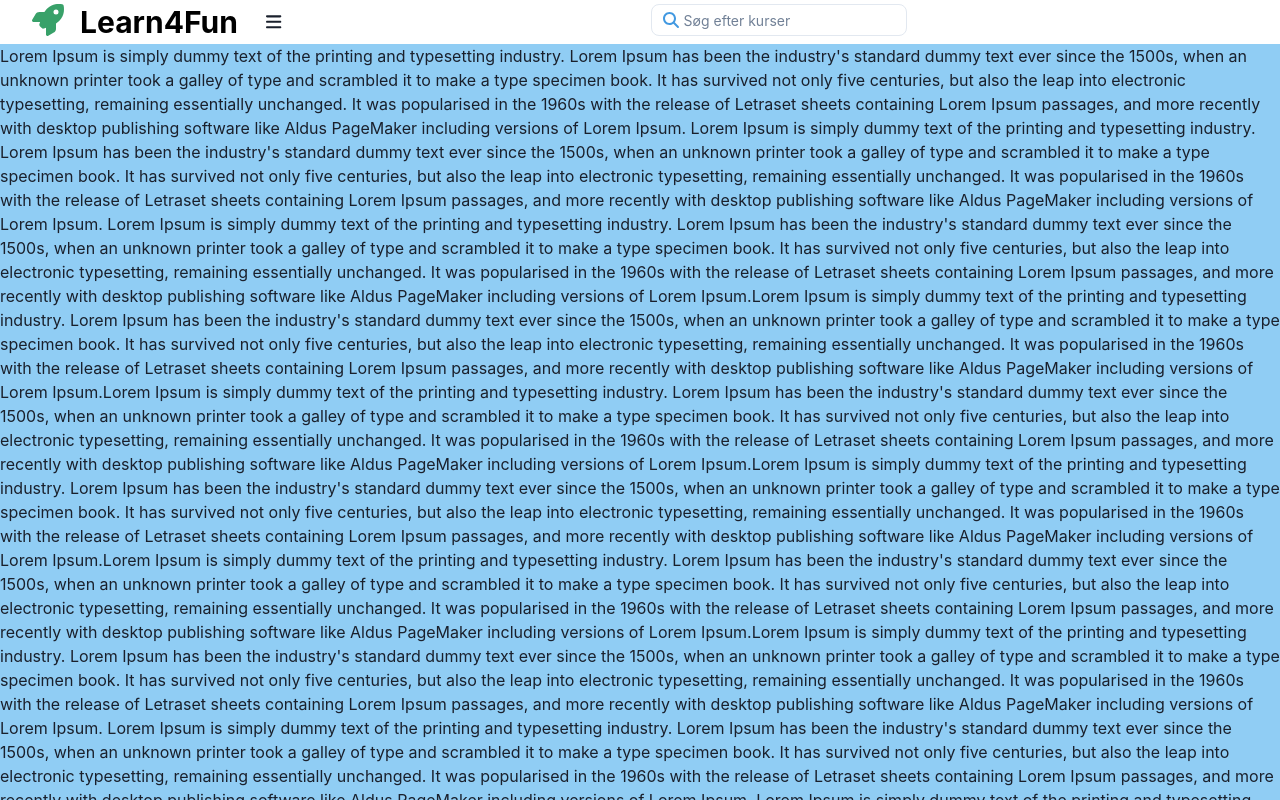
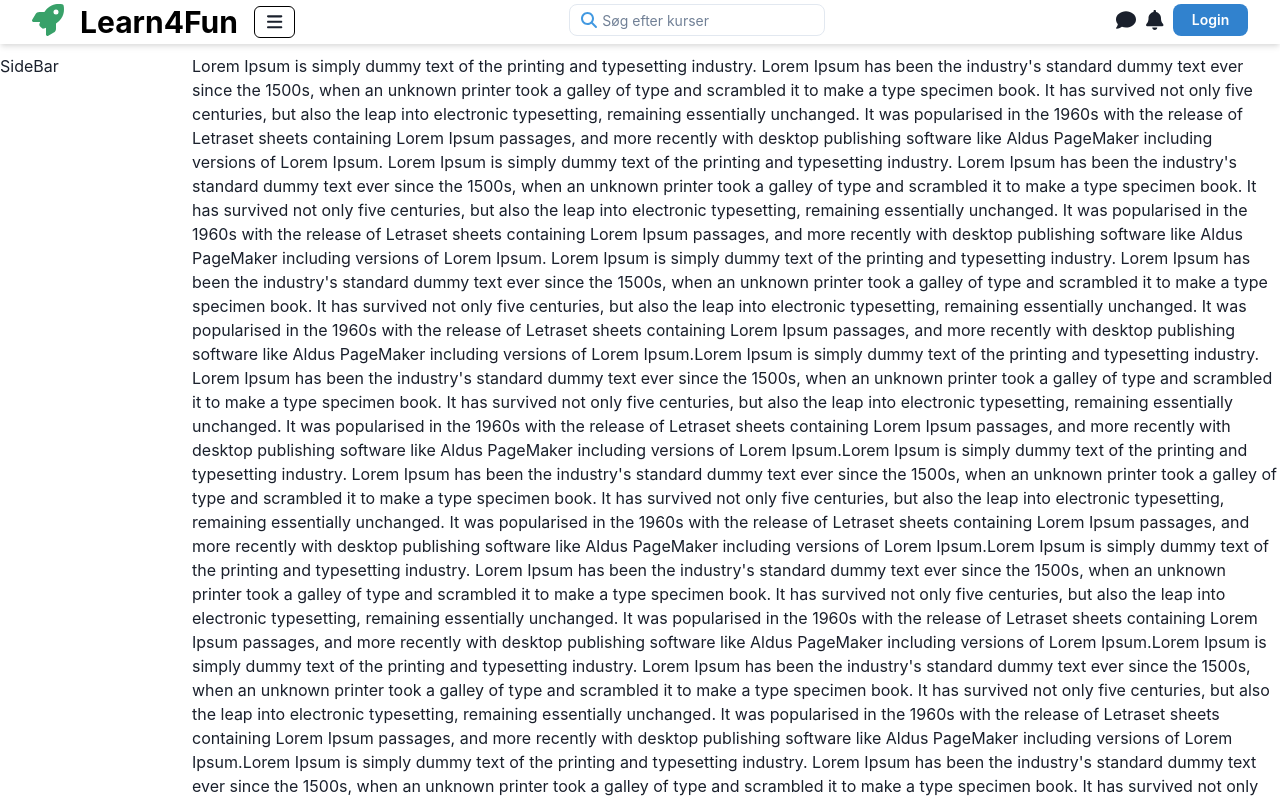
Before and after one commit to nikl1425/NextTsL4F, a Next.js app: page / in a window 1280 px wide. Built offline with nearby package versions, Linux system fonts and the light colour scheme.

Commit message:
navbar layout done

```diff
--- a/pages/layout.tsx
+++ b/pages/layout.tsx
@@ -1,7 +1,10 @@
-import React, { FC } from "react";
-import { Grid, GridItem, Box, Container, Flex } from '@chakra-ui/react';
+import React, { FC, useEffect, useState } from "react";
+import { Grid, GridItem, Box, Container, Flex, Slide } from '@chakra-ui/react';
 import NavBar from '../src/components/navBar/NavBar';
+import SideBar from "../src/components/sidebar/SideBar";
 import { Bool } from "reselect/es/types";
+import useAppSelector from '../src/redux/hooks/useAppSelector';
+
 
 type Props = {
     children?: React.ReactNode
@@ -12,34 +15,35 @@ const SIDEBAR_WIDTH: number = 15;
 
 const SwitchItem: FC<{ active: Boolean, width: number }> = ({ active, width }) => {
     if (!active) {
-        return <Box></Box>
+        return <Box transition="linear" transitionDuration='300ms'></Box>
     } else {
         return (
-            <Box bg='blue.300' w={`${width}%`}>
-                Nav
+            <Box transition="linear" transitionDuration='300ms'bg='white' w={`${width}%`}>
+                <SideBar title="sidebar" />
             </Box>
         )
     }
 }
 
 const Layout: FC<Props> = ({ children }) => {
+    const sideBarActive = useAppSelector((state) => state.AppManager.sideBarActive);
 
-    const sideBarActive = false;
 
     return (
         <Box margin='0' display='block' h='100vh'>
             <Flex h='full' w='full' grow='1' direction='column'>
-                <Box>
+                <Box bg='white' boxShadow='md'>
                     <Container marginTop='4px' marginBottom='4px' maxW='full'>
-                    <NavBar />
+                        <NavBar />
                     </Container>
                 </Box>
-                <Box h='100%' bg='blue.200' overflowY='auto'>
+                <Box h='100%' marginTop='10px' overflowY='auto' bg='white'>
                     <Flex direction='row'>
-                        <SwitchItem width={SIDEBAR_WIDTH} active={sideBarActive}/>
-                        <Box w={sideBarActive ? `${100-SIDEBAR_WIDTH}%` : '100%'}>
-                            {children}
-                        </Box>
+                            <SwitchItem width={SIDEBAR_WIDTH} active={sideBarActive} />
+                            <Box transition="linear" transitionDuration='300ms' w={sideBarActive ? `${100 - SIDEBAR_WIDTH}%` : '100%'}>
+                                {children}
+                            </Box>
+
                     </Flex>
                 </Box>
             </Flex>
--- /dev/null
+++ b/src/components/Buttons/LoginButton.tsx
@@ -0,0 +1,17 @@
+import React, {FC} from "react";
+import { Button } from '@chakra-ui/react';
+
+const Login: FC<{
+    title: string,
+    border?: string,
+    borderColor?: string,
+    size: string,}> = ({title, border, borderColor, size}) => {
+
+    return (
+        <>
+            <Button rounded='lg' w='75px' variant='solid' colorScheme='blue' size={size}>{title}</Button>
+        </>
+    )
+}
+
+export default Login;
--- a/src/components/Buttons/ToggleButton.tsx
+++ b/src/components/Buttons/ToggleButton.tsx
@@ -1,10 +1,13 @@
-import React, { FC, useState } from "react";
+import React, { FC, useEffect, useState } from "react";
 import FontAwesomeWrap from "../Icons/FontAwesomeWrap";
 import { Button, BorderProps } from '@chakra-ui/react';
 import { faBars, IconDefinition } from "@fortawesome/free-solid-svg-icons";
 import { SizeProp } from "@fortawesome/fontawesome-svg-core";
 import useAppDispatch from "../../redux/hooks/useAppDispatch";
+import useAppSelector from "../../redux/hooks/useAppSelector";
 import { ActionCreatorWithoutPayload, PayloadAction } from "@reduxjs/toolkit";
+import { toggleSidebar } from "../../redux/reducers/appSlice";
+import { RootState } from "../../redux/types";
 
 const ToggleButton: FC<{
     iconRef: IconDefinition,
@@ -12,7 +15,7 @@ const ToggleButton: FC<{
     borderColor: string,
     size: string,
     iconSize: SizeProp,
-    dispatcher?: ActionCreatorWithoutPayload
+    dispatcher?: ActionCreatorWithoutPayload | void
 }> = (
     {
         iconRef,
@@ -25,9 +28,18 @@ const ToggleButton: FC<{
         const [active, SetActive] = useState(false);
 
         const dispatch = useAppDispatch();
+        const initActive = useAppSelector((state : RootState) => state.AppManager.sideBarActive);
+
+
+        useEffect(() => {
+            SetActive(initActive)
+        }, [])
+
 
         const executeOnclick = () => {
             SetActive(!active);
+
+            dispatch(toggleSidebar());
         }
 
         return (
--- a/src/components/Buttons/types.d.ts
+++ /dev/null
@@ -1,5 +0,0 @@
-export type LoginProps = {
-    title: string,
-    handler: (() => void),
-    disable?: boolean
-}
--- a/src/components/navBar/NavBar.tsx
+++ b/src/components/navBar/NavBar.tsx
@@ -4,9 +4,10 @@ import React, { Dispatch, FC, SetStateAction } from "react";
 import { Course } from "@prisma/client";
 import { Flex, Box, Spacer, Center, Container, Heading, Button } from '@chakra-ui/react';
 import FontAwesomeWrap from "../Icons/FontAwesomeWrap";
-import { faRocket, faBars } from "@fortawesome/free-solid-svg-icons";
+import { faRocket, faBars, faBell, faComment } from "@fortawesome/free-solid-svg-icons";
 import ToggleButton from "../Buttons/ToggleButton";
 import { toggleSidebar } from "../../redux/reducers/appSlice";
+import LoginButton from "../Buttons/LoginButton";
 
 const NavBar: FC = () => {
 
@@ -43,7 +44,7 @@ const NavBar: FC = () => {
                         </Box>
                         <Box marginLeft='4'>
                             <Center h='full'>
-                                <ToggleButton dispatcher={toggleSidebar} size="sm" border="1px" borderColor="black" iconRef={faBars} iconSize="lg"/>
+                                <ToggleButton dispatcher={toggleSidebar} size="sm" border="1px" borderColor="black" iconRef={faBars} iconSize="lg" />
                             </Center>
                         </Box>
                     </Flex>
@@ -55,7 +56,26 @@ const NavBar: FC = () => {
                     </Center>
                 </Box>
                 <Spacer />
-                <Box bg='red.500' />
+                <Box >
+                    <Container>
+                        <Flex>
+                            <Box marginRight='10px'>
+                                <Center h='full'>
+                                    <FontAwesomeWrap size={'lg'} iconDef={faComment} />
+                                </Center>
+
+                            </Box>
+                            <Box marginRight='10px'>
+                                <Center h='full'>
+                                    <FontAwesomeWrap size={'lg'} iconDef={faBell} />
+                                </Center>
+                            </Box>
+                            <Box>
+                                <LoginButton title="Login" size="sm" border="0px" borderColor="black" />
+                            </Box>
+                        </Flex>
+                    </Container>
+                </Box>
             </Flex>
         </>
     )
```
Also changed, not shown: src/components/Buttons/Login.tsx (deleted, +0 -14 lines).
